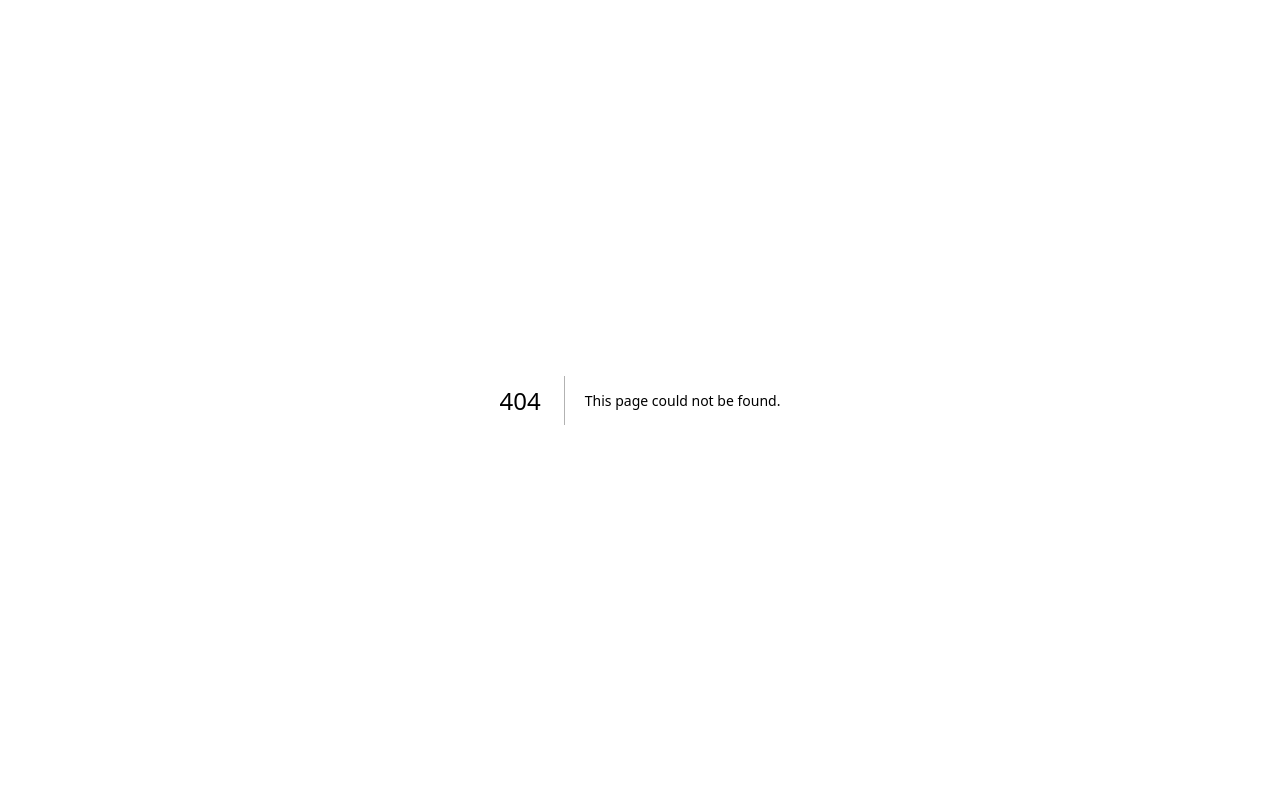
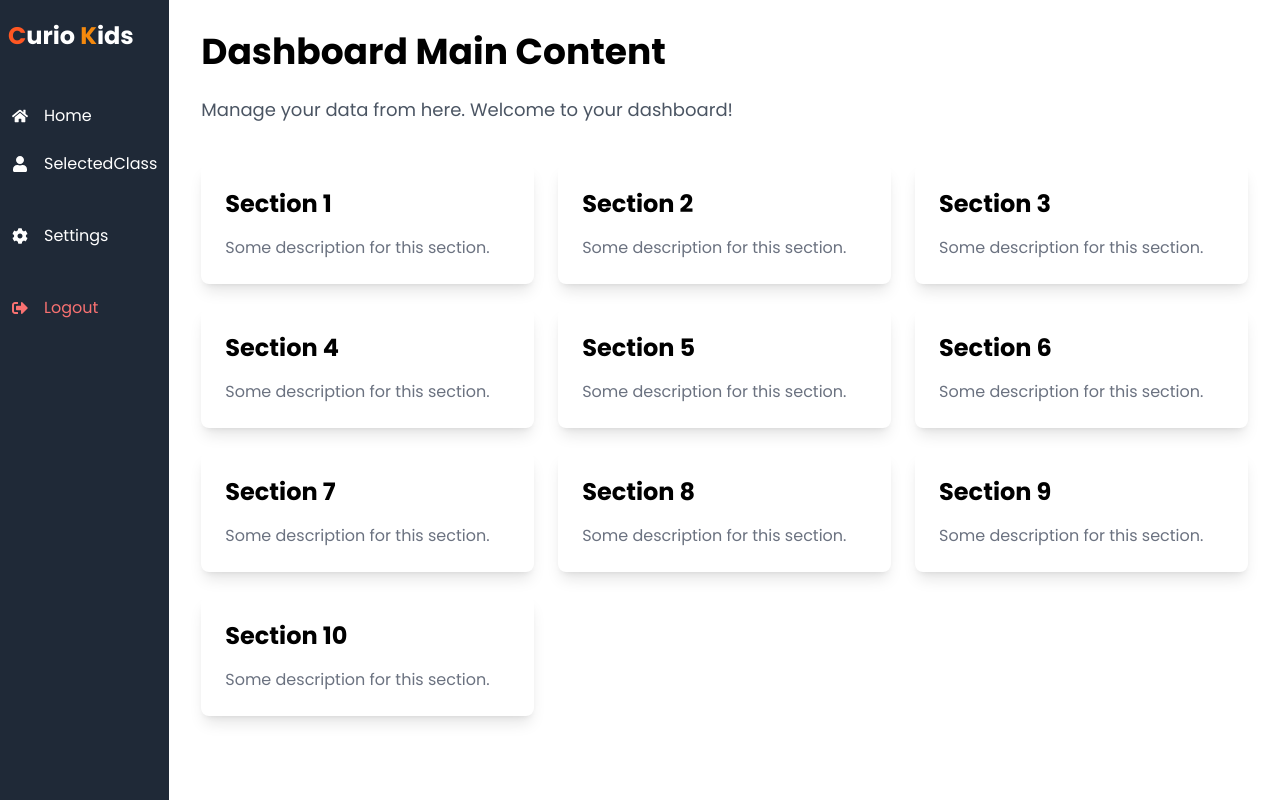
Before and after one commit to Al-Amin49/curio-kids, a Next.js app: page /dashboard in a window 1280 px wide. Before the commit this address had no page. Built offline with nearby package versions, Linux system fonts and the light colour scheme.

Commit message:
dashboard page added

```diff
--- /dev/null
+++ b/src/app/(withDashbaord)/dashboard/DashboardSidebar.tsx
@@ -0,0 +1,58 @@
+import React, { useState } from 'react';
+import { motion } from 'framer-motion';
+import { FaBars, FaHome, FaUser, FaCog, FaSignOutAlt } from 'react-icons/fa';
+import Link from 'next/link';
+
+const DashboardSidebar = () => {
+    const [isOpen, setIsOpen] = useState(false);
+
+    const toggleSidebar = () => {
+        setIsOpen(!isOpen);
+    };
+
+
+
+    return (
+        <div
+            className="bg-gray-800 text-white flex flex-col h-screen sticky top-0"
+
+        >
+            {/* Hamburger Menu for small screens */}
+            <button
+                className="p-4 focus:outline-none md:hidden"
+                onClick={toggleSidebar}
+            >
+                <FaBars size={24} />
+            </button>
+            <Link href="/">
+          <h1 className="text-xl lg:text-2xl font-bold mx-2 mt-5 hidden md:block">
+            <span className="text-primary">C</span>urio{" "}
+            <span className="text-secondary">K</span>ids
+          </h1>
+        </Link>
+            {/* Sidebar menu */}
+            <ul className="mt-10 space-y-6">
+                <li className="flex items-center space-x-4 cursor-pointer hover:bg-gray-700 p-3 rounded-md">
+                    <FaHome />
+                    <span className={`${isOpen ? "block" : "hidden"} md:block`}>Home</span>
+                </li>
+             <Link href="">
+             <li className="flex items-center space-x-4 cursor-pointer hover:bg-gray-700 p-3 rounded-md">
+                    <FaUser />
+                    <span className={`${isOpen ? "block" : "hidden"} md:block`}>SelectedClass</span>
+                </li>
+             </Link>
+                <li className="flex items-center space-x-4 cursor-pointer hover:bg-gray-700 p-3 rounded-md">
+                    <FaCog />
+                    <span className={`${isOpen ? "block" : "hidden"} md:block`}>Settings</span>
+                </li>
+                <li className="flex items-center space-x-4 cursor-pointer hover:bg-gray-700 p-3 rounded-md mt-auto text-red-400">
+                    <FaSignOutAlt />
+                    <span className={`${isOpen ? "block" : "hidden"} md:block`}>Logout</span>
+                </li>
+            </ul>
+        </div>
+    );
+};
+
+export default DashboardSidebar;
--- /dev/null
+++ b/src/app/(withDashbaord)/dashboard/page.tsx
@@ -0,0 +1,30 @@
+"use client";
+import React from "react";
+import DashboardSidebar from "./DashboardSidebar";
+
+const DashboardPage = () => {
+  return (
+    <div className="flex h-screen">
+      <DashboardSidebar />
+      <div className="flex-1 p-8 overflow-y-auto">
+        <h1 className="text-4xl font-bold mb-6">Dashboard Main Content</h1>
+        <p className="text-lg text-gray-600">
+          Manage your data from here. Welcome to your dashboard!
+        </p>
+        {/* Example content to create scrolling */}
+        <div className="mt-10 grid grid-cols-1 md:grid-cols-2 lg:grid-cols-3 gap-6">
+          {[...Array(10)].map((_, i) => (
+            <div key={i} className="p-6 bg-white shadow-lg rounded-lg">
+              <h2 className="text-2xl font-bold">Section {i + 1}</h2>
+              <p className="mt-4 text-gray-500">
+                Some description for this section.
+              </p>
+            </div>
+          ))}
+        </div>
+      </div>
+    </div>
+  );
+};
+
+export default DashboardPage;
--- a/src/app/components/Button/SelectButton.tsx
+++ /dev/null
@@ -1,13 +0,0 @@
-
-
-const SelectButton = () => {
-    return (
-        <>
-              <button className="btn btn-lg">
-              Select
-            </button>
-        </>
-    );
-};
-
-export default SelectButton;
--- a/src/app/components/CoursesCard/SelectCourse.tsx
+++ b/src/app/components/CoursesCard/SelectCourse.tsx
@@ -5,7 +5,7 @@ import Swal from "sweetalert2";
 import useAxiosSecure from "../axios/axiosSecure";
 import { useAuth } from "@/lib/AuthProvider";
 
-const SelectCourse = ({ course }) => {
+const SelectCourse = ({ course }: any) => {
   const router = useRouter();
   const axiosSecure = useAxiosSecure();
   const { user } = useAuth();
@@ -27,7 +27,7 @@ const SelectCourse = ({ course }) => {
 
     try {
       const response = await axiosSecure.post(
-        "http://localhost:8000/courses/select",
+        "https://curio-kids-eta.vercel.app/courses/select",
         { courseId: course._id }
       );
 
--- a/src/app/components/Shared/Navbar.tsx
+++ b/src/app/components/Shared/Navbar.tsx
@@ -61,9 +61,10 @@ const Navbar = () => {
                 />
                 {dropdownOpen && (
                   <div className="absolute right-0 mt-2 w-48 bg-white rounded-lg shadow-lg py-2">
-                    <p className="block px-4 py-2 text-gray-700">
-                      {user.name} ({user.role})
-                    </p>
+                   <Link href="/dashboard">
+                   <p className="block px-4 py-2 text-gray-700">
+                      Dashboard
+                    </p></Link>
                     <button
                       className="block w-full text-left px-4 py-2 text-gray-700 hover:bg-gray-100"
                       onClick={() => {
@@ -125,9 +126,10 @@ const Navbar = () => {
               {/* Dropdown menu for large screens */}
               {dropdownOpen && (
                 <div className="absolute right-0 mt-2 w-48 bg-white rounded-lg shadow-lg py-2">
-                  <p className="block px-4 py-2 text-gray-700">
-                    {user.name} ({user.role})
-                  </p>
+                 <Link href="/dashboard">
+                   <p className="block px-4 py-2 text-gray-700">
+                      Dashboard
+                    </p></Link>
                   <button
                     className="block w-full text-left px-4 py-2 text-gray-700 hover:bg-gray-100"
                     onClick={() => {
```
